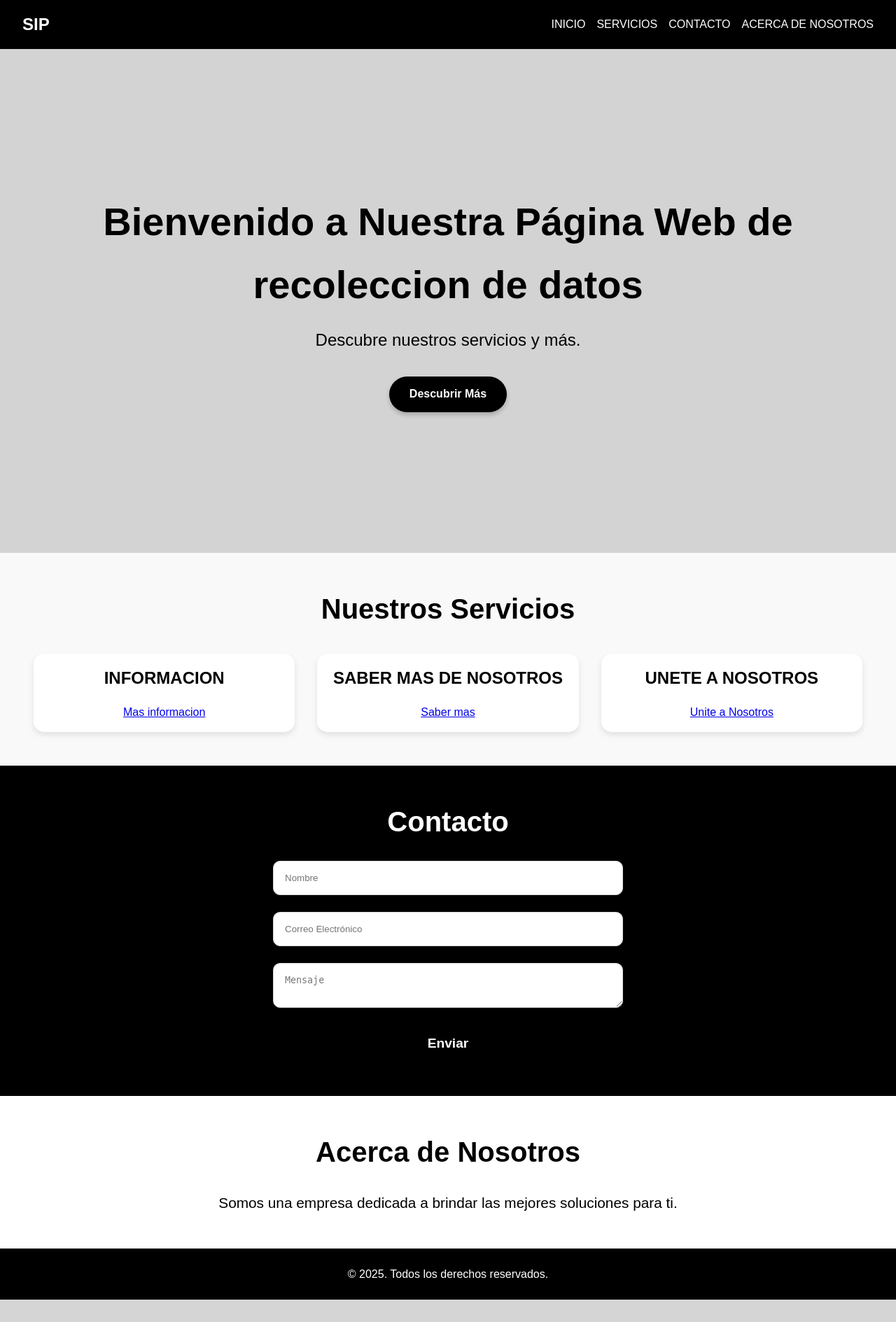
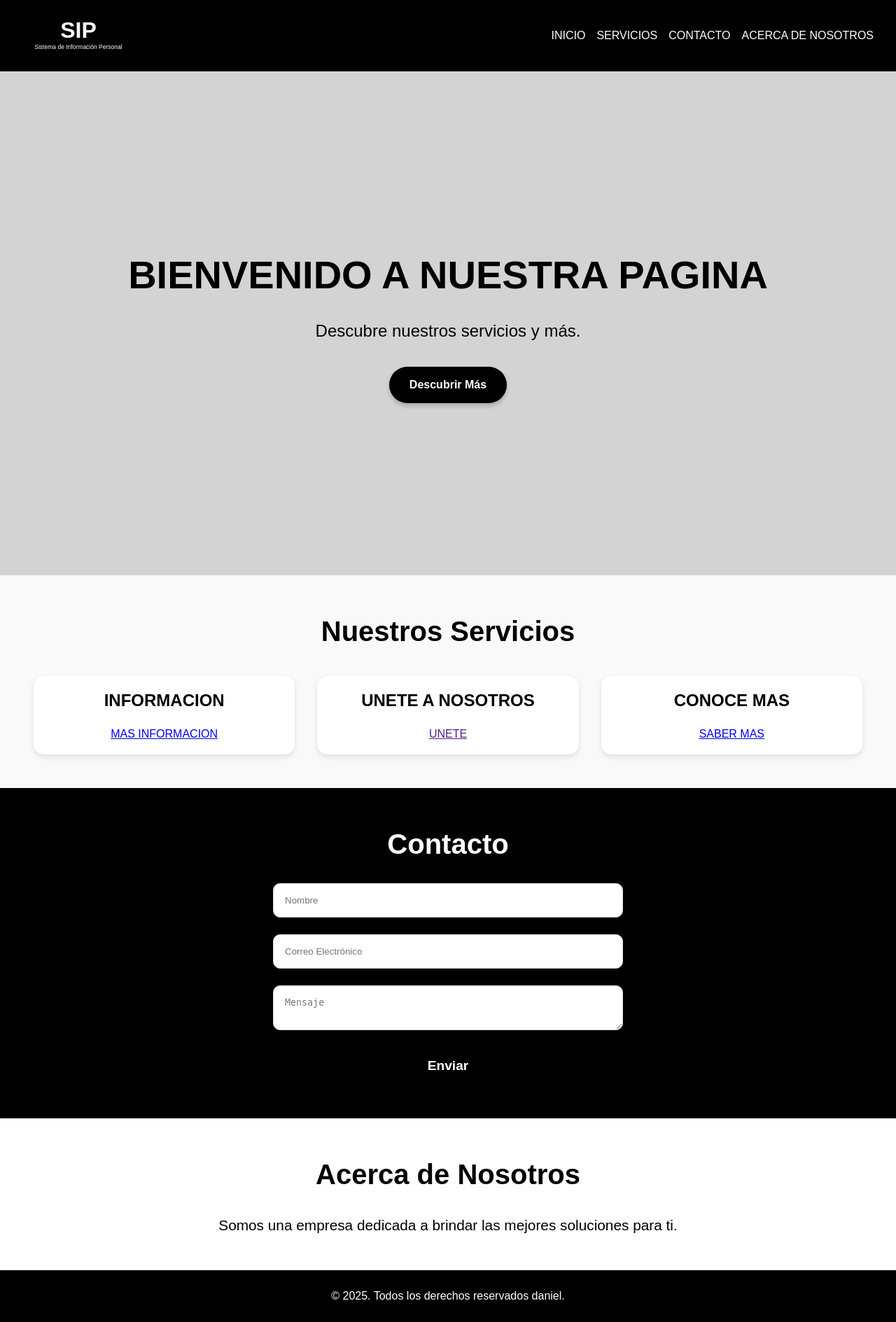
Before and after one commit to saavedra2005/pagina-sip, a Flask app: page / in a window 1280 px wide. Shown: the whole page at 70% size. Before the commit the page ends 1857 px from the top, so only its background shows below. Run offline with Flask 3, Linux system fonts and the light colour scheme.

Commit message:
index.html

```diff
--- a/templates/index.html
+++ b/templates/index.html
@@ -5,11 +5,21 @@
     <meta name="viewport" content="width=device-width, initial-scale=1.0">
     <link rel="stylesheet" href="../static/stilo.css">
     <script src="../static/app.js" defer></script>
-    <title>Bienvenido a la paguina de recoleccion de datos</title>
+    <title>PAGINA SIP</title>
 </head>
 <body>
     <nav class="navbar">
-        <div class="logo">SIP</div>
+        <!-- LOGO SIP -->
+<svg width="160" height="70" viewBox="0 0 300 120" xmlns="http://www.w3.org/2000/svg">
+    <rect width="300" height="120" fill="#000"/>
+    <text x="150" y="65" text-anchor="middle" fill="white"
+          font-size="60" font-family="Arial" font-weight="bold">
+        SIP
+    </text>
+    <text x="150" y="95" text-anchor="middle" fill="white"
+          font-size="16" font-family="Arial">
+        Sistema de Información Personal
+    </text>
         <ul class="nav-links">
             <li><a href="#inicio">INICIO</a></li>
             <li><a href="#servicios">SERVICIOS</a></li>
@@ -24,7 +34,7 @@
     </nav>
 
     <header id="inicio" class="hero-section">
-        <h1>Bienvenido a Nuestra Página Web de recoleccion de datos </h1>
+        <h1>BIENVENIDO A NUESTRA PAGINA  </h1>
         <p>Descubre nuestros servicios y más.</p>
         <a href="#servicios" class="btn-primary">Descubrir Más</a>
     </header>
@@ -35,18 +45,19 @@
             <div class="cards">
                 <div class="card">
                     <h3>INFORMACION</h3>
-                    <a href="informacion.html"> Mas informacion </a>
+                    <a href="informacion.html"> MAS INFORMACION </a>
                     </p>
 
                 </div>
                 <div class="card">
-                    <h3>SABER MAS DE NOSOTROS</h3>
-                    <a href="saber mas.html">Saber mas </a>
+                    <h3>UNETE A NOSOTROS</h3>
+                    <a href=""> UNETE  </a>
                 </p>
+
                 </div>
                 <div class="card">
-                    <h3>UNETE A NOSOTROS</h3>
-                    <a href="contacto"> Unite a Nosotros </a>
+                    <h3>CONOCE MAS </h3>
+                    <a href="saber mas.html"> SABER MAS </a>
                     </p>
                 </div>
             </div>
@@ -75,7 +86,7 @@
     </main>
 
     <footer>
-        <p>&copy; 2025. Todos los derechos reservados.</p>
+        <p>&copy; 2025. Todos los derechos reservados daniel.</p>
     </footer>
 </body>
 </html>
```
